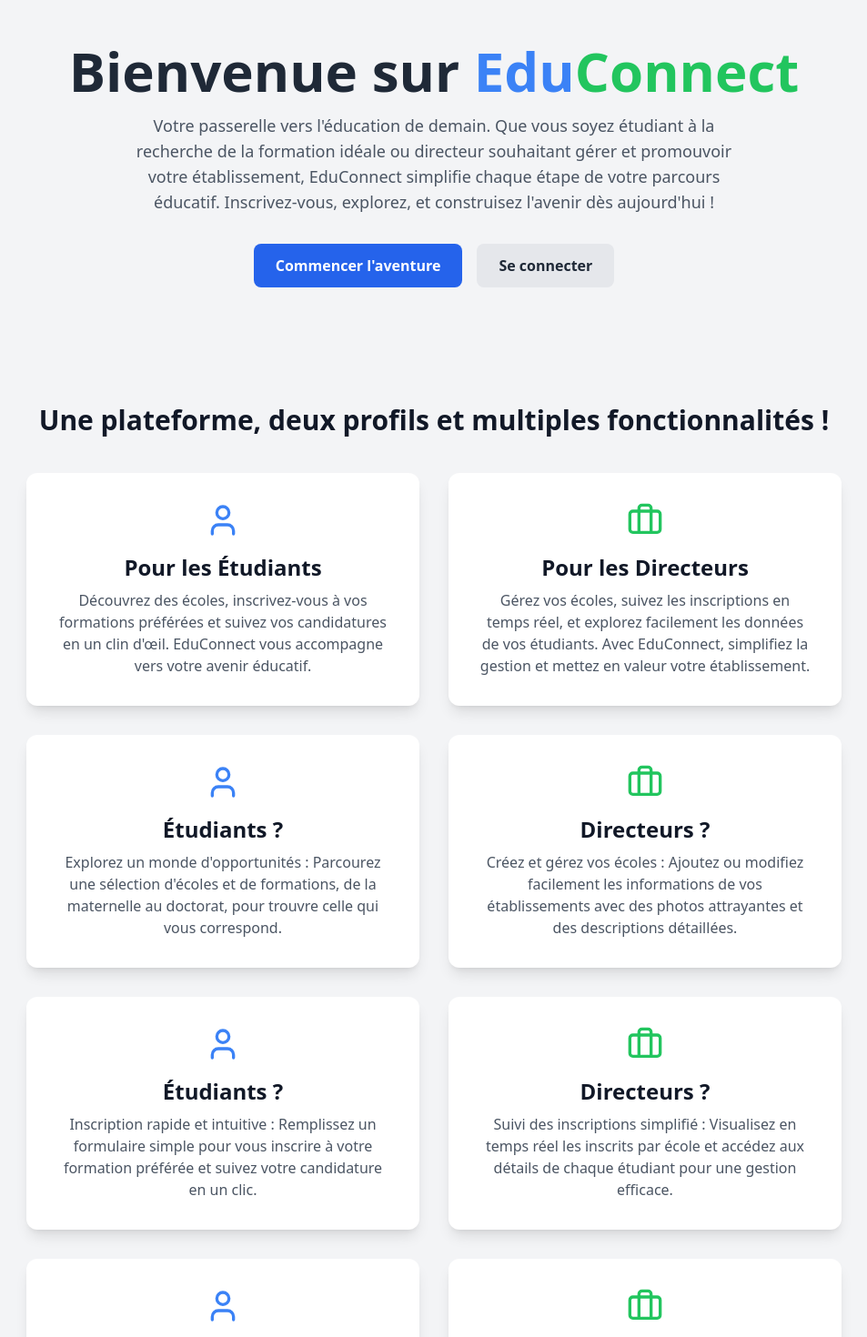
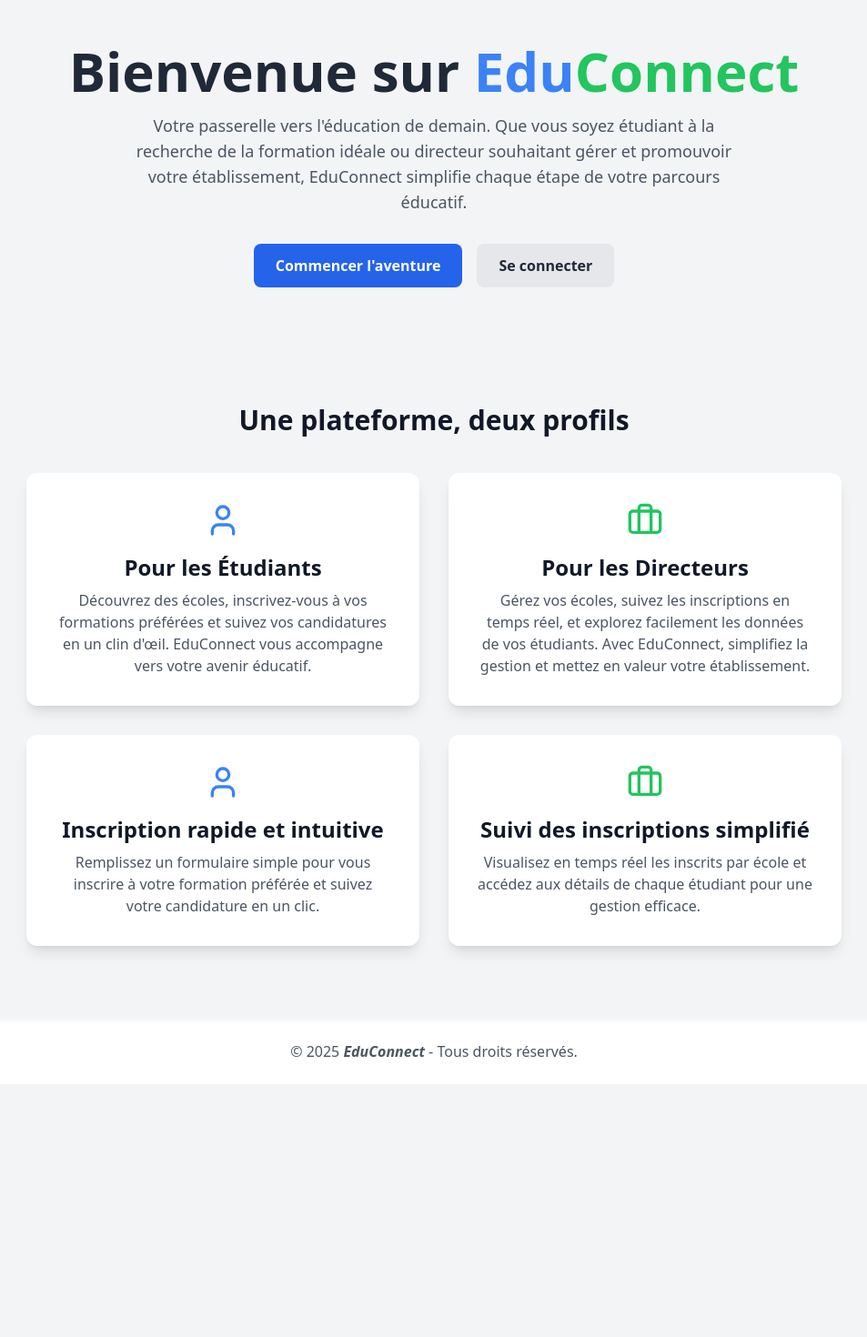
Before and after one commit to REBCDR07/EduConnect-Plateform, a React (Vite) app: page / in a window 1280 px wide. Shown: the part 120-1590 px from the top of the page at 91% size, without its empty margins (163-1116 px from the left). After the commit the page ends 1312 px from the top, so only its background shows below. Built offline with nearby package versions, Linux system fonts and the light colour scheme.

Commit message:
Intégration du SEO avec React Helmet

```diff
--- a/src/main.jsx
+++ b/src/main.jsx
@@ -1,11 +1,14 @@
+// src/main.jsx
+
 import React from 'react';
 import ReactDOM from 'react-dom/client';
 import App from './App.jsx';
 import './index.css';
 import { BrowserRouter } from 'react-router-dom';
 import { AuthProvider } from './contexte/AuthContext.jsx';
+import { HelmetProvider } from 'react-helmet-async';
 
-// Initialiser le thème du dark/light mode au chargement de la page
+// Initialisation du thème
 if (localStorage.getItem('theme') === 'dark' || (!('theme' in localStorage) && window.matchMedia('(prefers-color-scheme: dark)').matches)) {
   document.documentElement.classList.add('dark');
 } else {
@@ -14,10 +17,12 @@ if (localStorage.getItem('theme') === 'dark' || (!('theme' in localStorage) && w
 
 ReactDOM.createRoot(document.getElementById('root')).render(
   <React.StrictMode>
-    <BrowserRouter>
-      <AuthProvider>
-        <App />
-      </AuthProvider>
-    </BrowserRouter>
+    <HelmetProvider> {/* <-- seo */}
+      <BrowserRouter>
+        <AuthProvider>
+          <App />
+        </AuthProvider>
+      </BrowserRouter>
+    </HelmetProvider> {/* <-- seo */}
   </React.StrictMode>,
 );
--- a/src/pages/HomePrivate.jsx
+++ b/src/pages/HomePrivate.jsx
@@ -3,22 +3,26 @@ import SchoolCard from '../composants/SchoolCard';
 import schoolService from '../services/schoolService';
 import useAuth from '../hooks/useAuth';
 import { Link } from 'react-router-dom';
+import { Helmet } from 'react-helmet-async';
 
 const HomePrivate = () => {
   const [schools, setSchools] = useState([]);
   const { user } = useAuth();
 
   useEffect(() => {
-    // liste fraîche des écoles nouvellements crées
     setSchools(schoolService.getSchools());
   }, []);
 
-  // `HomePrivate` ne doit être vu que par des utilisateurs connectés à la plateforme
-
   if (!user) return null;
 
+  // Si l'utilisateur est un directeur, le redirige vers son tableau de bord
   if (user.role === 'Directeur') {
     return (
+      <>
+        <Helmet>
+          <title>Portail Directeur - EduConnect</title>
+          <meta name="description" content="Accédez à votre tableau de bord pour gérer vos établissements et suivre les inscriptions de vos étudiants sur EduConnect." />
+        </Helmet>
         <div className="text-center">
           <h1 className="text-4xl font-bold">Bonjour, {user.firstName} !</h1>
           <p className="mt-4 text-lg">Votre tableau de bord contient tous les outils pour gérer vos établissements.</p>
@@ -26,16 +30,21 @@ const HomePrivate = () => {
             Aller au Tableau de Bord
           </Link>
         </div>
+      </>
     );
   }
 
-  // affichage pour l'étudiant
+  // Si c'est un étudiant, on affiche la liste des écoles
   return (
+    <>
+      <Helmet>
+        <title>Liste des Écoles - EduConnect</title>
+        <meta name="description" content="Explorez la liste des écoles et universités disponibles sur EDUCONNECT et trouvez la formation qui vous correspond pour postuler en ligne." />
+      </Helmet>
       <div>
         <h1 className="text-4xl font-bold text-gray-800 dark:text-white mb-6">
           Bonjour {user.firstName}, trouvez votre future école !
         </h1>
-
         {schools.length === 0 ? (
           <p className="text-center text-gray-500 py-10">Aucune école n'est disponible pour le moment.</p>
         ) : (
@@ -46,6 +55,7 @@ const HomePrivate = () => {
           </div>
         )}
       </div>
+    </>
   );
 };
 
--- a/src/pages/HomePublic.jsx
+++ b/src/pages/HomePublic.jsx
@@ -1,6 +1,7 @@
 import React from 'react';
 import { Link } from 'react-router-dom';
-import { User, Briefcase, School } from 'lucide-react';
+import { Helmet } from 'react-helmet-async';
+import { User, Briefcase } from 'lucide-react';
 
 const HomePublic = () => {
     const features = [
@@ -14,90 +15,51 @@ const HomePublic = () => {
             title: "Pour les Directeurs",
             description: "Gérez vos écoles, suivez les inscriptions en temps réel, et explorez facilement les données de vos étudiants. Avec EduConnect, simplifiez la gestion et mettez en valeur votre établissement.",
       },
-
        {
             icon: <User className="h-10 w-10 text-blue-500" />,
-            title: "Étudiants ?",
-            description: "Explorez un monde d'opportunités : Parcourez une sélection d'écoles et de formations, de la maternelle au doctorat, pour trouvre celle qui vous correspond.",
+            title: "Inscription rapide et intuitive",
+            description: "Remplissez un formulaire simple pour vous inscrire à votre formation préférée et suivez votre candidature en un clic.",
       },
        {
             icon: <Briefcase className="h-10 w-10 text-green-500" />,
-            title: "Directeurs ?",
-            description: "Créez et gérez vos écoles : Ajoutez ou modifiez facilement les informations de vos établissements avec des photos attrayantes et des descriptions détaillées.",
+            title: "Suivi des inscriptions simplifié",
+            description: "Visualisez en temps réel les inscrits par école et accédez aux détails de chaque étudiant pour une gestion efficace.",
       },
-
-
-         {
-            icon: <User className="h-10 w-10 text-blue-500" />,
-            title: "Étudiants ?",
-            description: "Inscription rapide et intuitive : Remplissez un formulaire simple pour vous inscrire à votre formation préférée et suivez votre candidature en un clic.",
-        },
-         {
-            icon: <Briefcase className="h-10 w-10 text-green-500" />,
-            title: "Directeurs ?",
-            description: "Suivi des inscriptions simplifié : Visualisez en temps réel les inscrits par école et accédez aux détails de chaque étudiant pour une gestion efficace.",
-        },
-
-
-        {
-            icon: <User className="h-10 w-10 text-blue-500" />,
-            title: "Étudiants ?",
-            description: "Suivez votre parcours : Consultez vos inscriptions et leur statut dans votre tableau de bord clair, conçu pour vous guider vers votre avenir",
-        },
-         {
-            icon: <Briefcase className="h-10 w-10 text-green-500" />,
-            title: "Directeurs ?",
-            description: "Exportez vos données en un clic : Téléchargez les listes d'inscrits au format JSON pour une analyse ou un archivage rapide, simple, efficace et pratique",
-        },
-
-
-         {
-            icon: <User className="h-10 w-10 text-blue-500" /> & <Briefcase className="h-10 w-10 text-green-500" />,
-            title: "Étudiants & Directeurs ?",
-            description: "Travaillez confortablement, jour et nuit : Passez au mode sombre pour gérez inscriptions et vos écoles tard le soir, avec une interface qui réduit la fatigue visuelle.",
-        },
-
-
-
-
-
     ];
 
     return (
+        <>
+            <Helmet>
+                <title>EduConnect - Plateforme d'Inscription Scolaire Simplifiée</title>
+                <meta name="description" content="Découvrez EDUCONNECT, la plateforme qui révolutionne l'inscription scolaire. Trouvez l'établissement de vos rêves, postulez en ligne et suivez vos candidatures en toute simplicité. Pour les directeurs, gérez vos inscriptions avec efficacité. Rejoignez-nous !" />
+
+                <meta name="keywords" content="inscription en ligne, plateforme éducative, educonnect, trouver école, candidature étudiant, gestion scolaire" />
+            </Helmet>
+
             <div className="space-y-16">
-            {/* Section de bienvenue */}
                 <div className="text-center py-16">
                     <h1 className="text-4xl md:text-6xl font-extrabold text-gray-800 dark:text-white">
                         Bienvenue sur <span className="text-blue-500">Edu</span><span className="text-green-500">Connect</span>
                     </h1>
                     <p className="mt-4 text-lg text-gray-600 dark:text-gray-300 max-w-2xl mx-auto">
-                    Votre passerelle vers l'éducation de demain. Que vous soyez étudiant à la recherche de la formation idéale ou directeur souhaitant gérer et promouvoir votre établissement, EduConnect simplifie chaque étape de votre parcours éducatif. Inscrivez-vous, explorez, et construisez l'avenir dès aujourd'hui !
+                        Votre passerelle vers l'éducation de demain. Que vous soyez étudiant à la recherche de la formation idéale ou directeur souhaitant gérer et promouvoir votre établissement, EduConnect simplifie chaque étape de votre parcours éducatif.
                     </p>
                     <div className="mt-8 flex justify-center gap-4">
-                    <Link
-                        to="/register"
-                        className="bg-blue-600 hover:bg-blue-700 text-white font-bold py-3 px-6 rounded-lg transition-transform transform hover:scale-105"
-                    >
+                        <Link to="/register" className="bg-blue-600 hover:bg-blue-700 text-white font-bold py-3 px-6 rounded-lg">
                             Commencer l'aventure
                         </Link>
-                    <Link
-                        to="/login"
-                        className="bg-gray-200 dark:bg-gray-700 hover:bg-gray-300 dark:hover:bg-gray-600 text-gray-800 dark:text-white font-bold py-3 px-6 rounded-lg transition"
-                    >
+                        <Link to="/login" className="bg-gray-200 dark:bg-gray-700 hover:bg-gray-300 dark:hover:bg-gray-600 text-gray-800 dark:text-white font-bold py-3 px-6 rounded-lg">
                             Se connecter
                         </Link>
                     </div>
                 </div>
 
-            {/* Section des fonctionnalités */}
                 <div>
-                <h2 className="text-3xl font-bold text-center mb-10">Une plateforme, deux profils et multiples fonctionnalités !</h2>
+                    <h2 className="text-3xl font-bold text-center mb-10">Une plateforme, deux profils</h2>
                     <div className="grid grid-cols-1 md:grid-cols-2 gap-8 max-w-4xl mx-auto">
                         {features.map((feature, index) => (
                             <div key={index} className="bg-white dark:bg-gray-800 p-8 rounded-xl shadow-lg text-center">
-                            <div className="flex justify-center mb-4">
-                                {feature.icon}
-                            </div>
+                                <div className="flex justify-center mb-4">{feature.icon}</div>
                                 <h3 className="text-2xl font-semibold mb-2">{feature.title}</h3>
                                 <p className="text-gray-600 dark:text-gray-400">{feature.description}</p>
                             </div>
@@ -105,7 +67,8 @@ const HomePublic = () => {
                     </div>
                 </div>
             </div>
+        </>
     );
 };
 
-export default HomePublic
+export default HomePublic;
```
Lines whose indentation alone changed are shown as unchanged.
